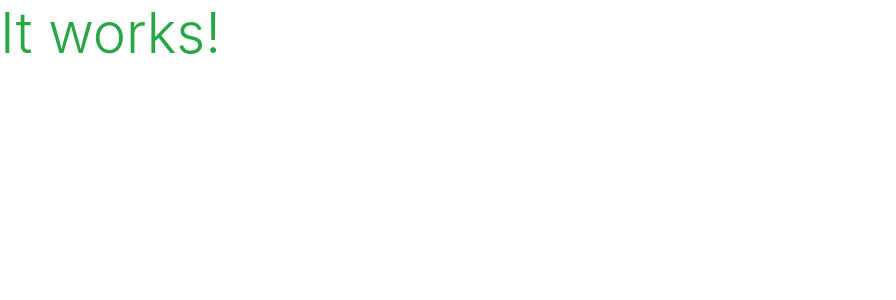
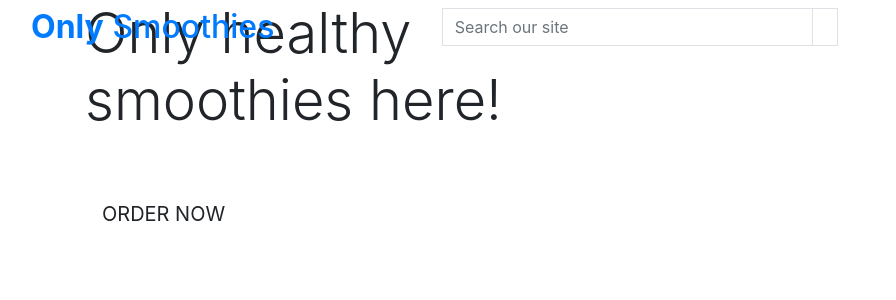
Before and after one commit to Biecho88/Only_Smothies, a Django app: page / in a window 1280 px wide. Shown: the top 300 px of the page, without its empty margins (0-896 px from the left). Run offline with Django 3.2, Linux system fonts and the light colour scheme; some libraries are stand-ins or nearby versions.

Commit message:
Added home page content and start to build header navigation bar

```diff
--- a/home/templates/home/index.html
+++ b/home/templates/home/index.html
@@ -1,6 +1,27 @@
 {% extends "base.html" %}
 {% load static %}
 
+{% block page_header %}
+    <div class="container header-container">
+        <div class="row">
+            <div class="col"></div>
+        </div>
+    </div>
+{% endblock %}
+
 {% block content %}
-    <h1 class="display-4 text-success">It works!</h1>
+    <div class="container h-100">
+        <div class="row h-100">
+            <div class="col-7 col-md-6 my-auto">
+                <h1 class="display-4 logo-font text-black">
+                    Only healthy smoothies here!
+                </h1>
+                <div class="my-5">
+                    <h4>
+                        <a href="" class="shop-now-button btn btn-lg rounded-0 text-uppercase py-3">Order Now</a>
+                    </h4>
+                </div>
+            </div>
+        </div>
+    </div>
 {% endblock %}
--- a/templates/base.html
+++ b/templates/base.html
@@ -32,7 +32,35 @@
     <title>Only Smothies {% block extra_title %}{% endblock %}</title>
   </head>
   <body>
-    <header class="container-fluid fixed-top"></header>
+    <header class="container-fluid fixed-top">
+      <div class="row">
+          <div class="col-12 col-lg-4 my-auto py-1 py-lg-0 text-center text-lg-left">
+              <a href="{% url 'home' %}" class="nav-link main-logo-link">
+                  <h2 class="logo-font text-black my-0"><strong>Only</strong> Smoothies</h2>
+              </a>
+          </div>
+          <div class="col-12 col-lg-4 my-auto py-1 py-lg-0">
+              <form method="GET" action="">
+                  <div class="input-group w-100">
+                      <input class="form-control border border-black rounded-0" type="text" name="q" placeholder="Search our site">
+                      <div class="input-group-append">
+                          <button class="form-control btn btn-black border border-black rounded-0" type="submit">
+                              <span class="icon">
+                                  <i class="fas fa-search"></i>
+                              </span>
+                          </button>
+                      </div>
+                  </div>
+              </form>
+          </div>
+          <div class="col-12 col-lg-4 my-auto py-1 py-lg-0">
+              <ul class="list-inline list-unstyled text-center text-lg-right my-0">
+                  <li class="list-inline-item dropdown"></li>
+                  <li class="list-inline-item"></li>
+              </ul>
+          </div>
+      </div>
+  </header>
 
     {% if messages %}
         <div class="message-container"></div>
```
